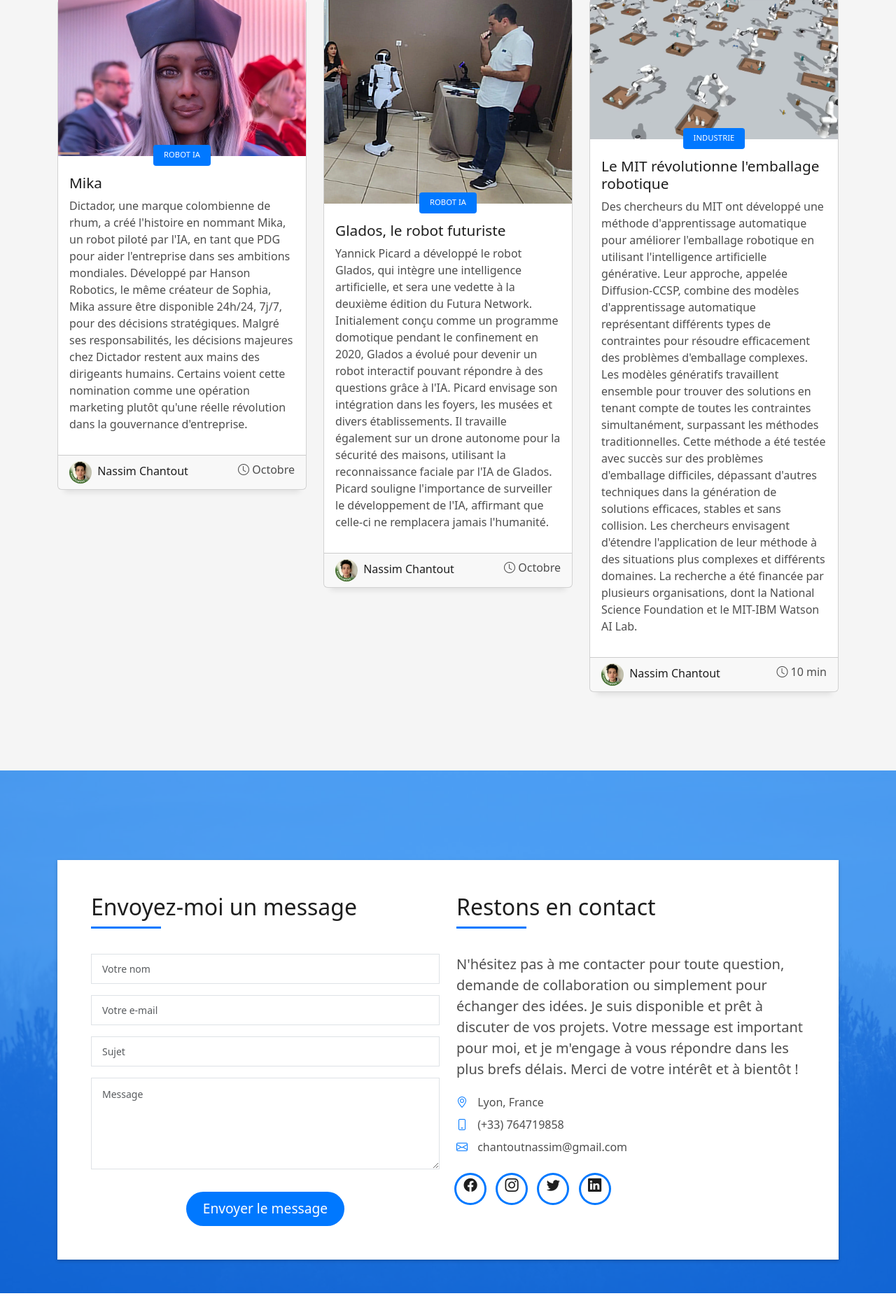
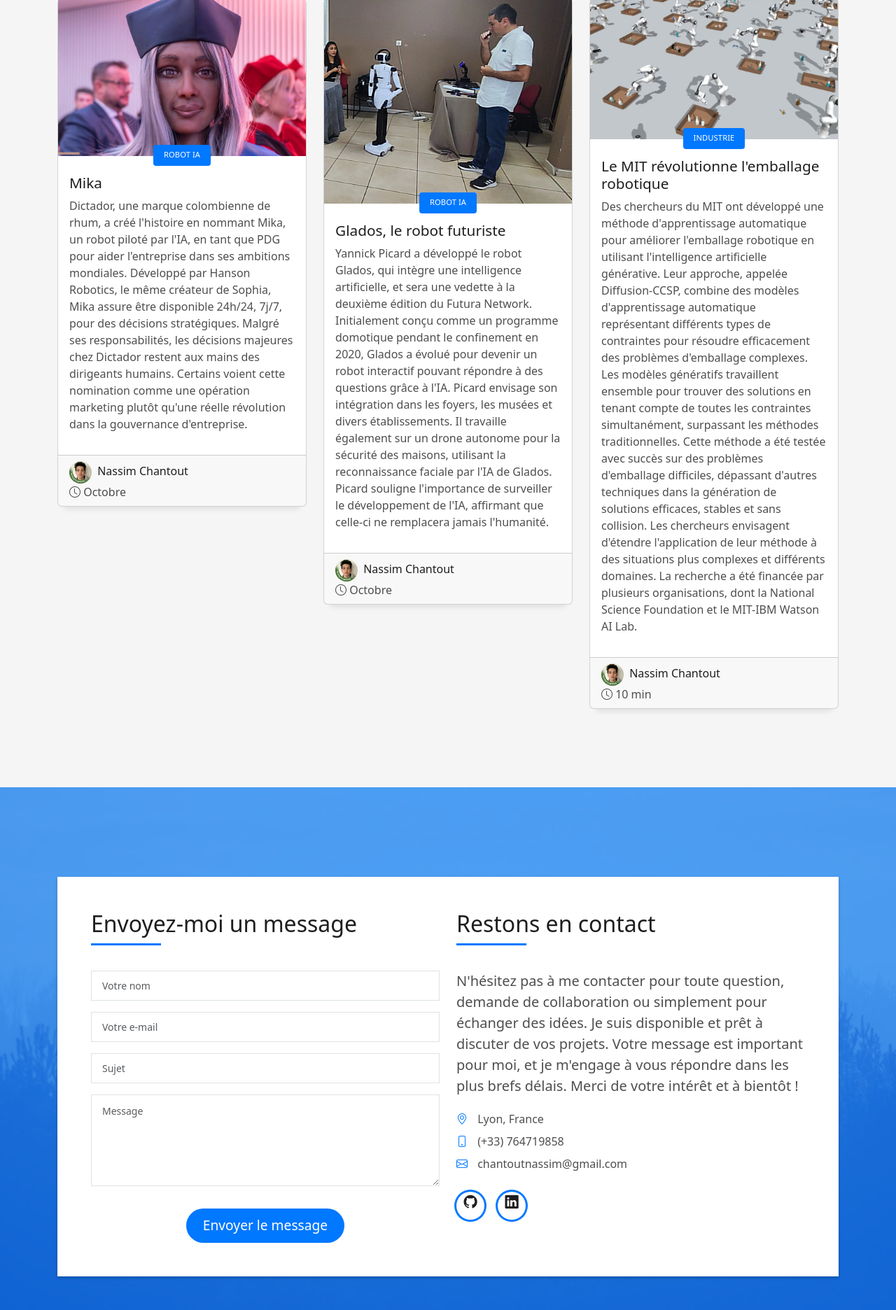
Before and after one commit to NassCT/cnassim, a PHP site: page / in a window 1280 px wide. Shown: the part 4054-5926 px from the top of the page at 70% size. Before the commit the page ends 5902 px from the top, so only its background shows below. Run offline with PHP 8.4, Linux system fonts and the light colour scheme.

Commit message:
Fix navigation styling and update project links

```diff
--- a/assets/css/style.css
+++ b/assets/css/style.css
@@ -477,8 +477,11 @@ a:hover {
 * Desktop Navigation
 */
 .navbar {
+  position: relative;
+  left: 0; /* Ajustez cette valeur selon vos besoins */
   padding: 0;
 }
+
 
 .navbar ul {
   margin: 0;
@@ -1275,7 +1278,7 @@ a:hover {
 .card-blog .post-date {
   color: #4e4e4e;
   display: inline-block;
-  float: right;
+  display: block;
 }
 
 /*--------------------------------------------------------------
--- a/index.php
+++ b/index.php
@@ -56,11 +56,11 @@
               <li class="dropdown">
                 <a href="#"><span>Projet Pros</span> <i class="bi bi-chevron-right"></i></a>
                 <ul>
-                  <li><a href="#">SGRC</a></li>
-                  <li><a href="#">Association</a></li>
+                  <li><a href="SGRC">SGRC</a></li>
+                  <li><a href="Association">Association</a></li>
+                  <li><a href="https://www.cnassim.com">cnassim.com</a></li>
                 </ul>
               </li>
-              <li><a href="https://www.cnassim.com">cnassim.com</a></li>
             </ul>
           </li>
           <li><a class="nav-link scrollto" href="#contact">Contact</a></li>
@@ -564,13 +564,7 @@
                     <div class="socials">
                       <ul>
                         <li>
-                          <a href=""><span class="ico-circle"><i class="bi bi-facebook"></i></span></a>
-                        </li>
-                        <li>
-                          <a href=""><span class="ico-circle"><i class="bi bi-instagram"></i></span></a>
-                        </li>
-                        <li>
-                          <a href=""><span class="ico-circle"><i class="bi bi-twitter"></i></span></a>
+                          <a href="https://github.com/NassCT"><span class="ico-circle"><i class="bi bi-github"></i></span></a>
                         </li>
                         <li>
                           <a href="https://www.linkedin.com/in/nassim-chantout-990aa7260/"><span class="ico-circle">
```
